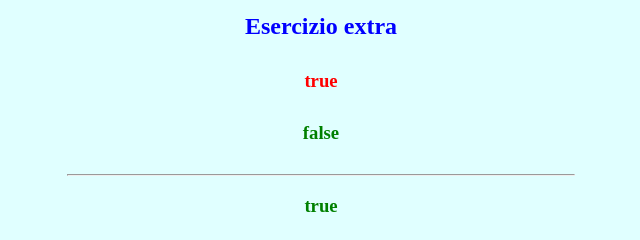
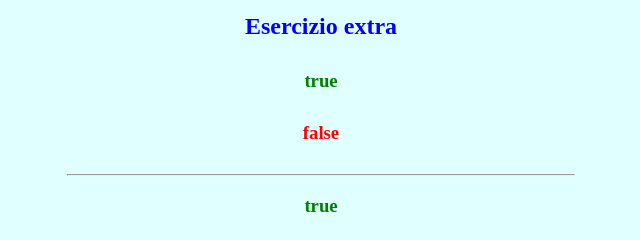
Before and after one commit to Tyorna/settimana02, a plain HTML site: page lezione02/index.html in a window 1280 px wide. Shown: the part 1432-1672 px from the top of the page, 319-959 px from the left. Drawn offline with Linux system fonts and the light colour scheme.

Commit message:
esercizio

```diff
--- a/lezione02/index.html
+++ b/lezione02/index.html
@@ -41,8 +41,8 @@
         <h3 id="ugual4" class="green"></h3>
 
         <h2>Esercizio extra</h2>
-        <h3 id="extra" class="red"></h3>
-        <h3 id="extra2" class="green"></h3>
+        <h3 id="extra" class="green"></h3>
+        <h3 id="extra2" class="red"></h3>
         <hr>
         <h3 id="extra3" class="green"></h3>
         <h3 id="extra4" class="red"></h3>
```
